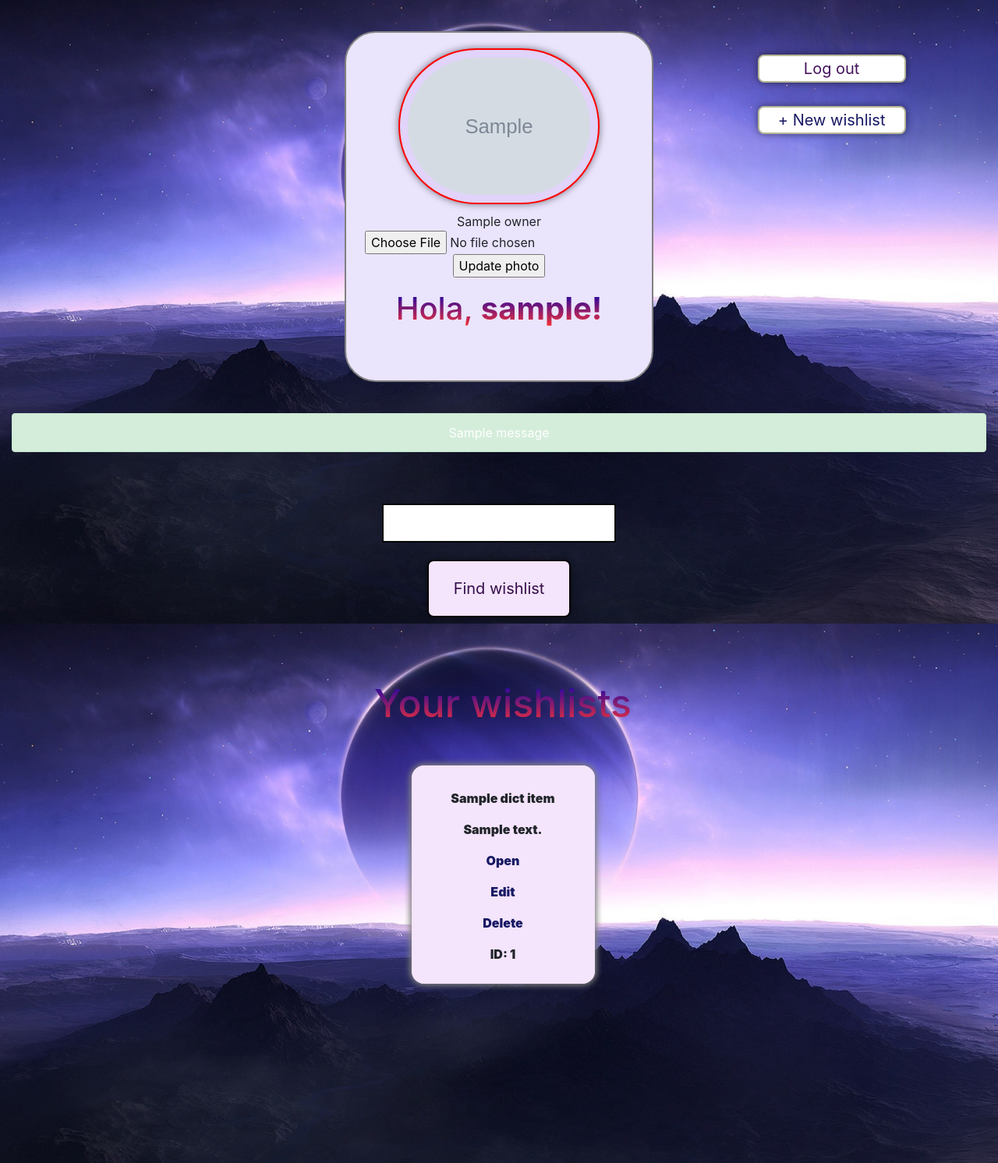
After one commit to itmo-wad/pinata, a Flask app: template templates/cabinet.html in a window 1280 px wide. The commit adds this page. Shown: the whole page at 78% size. Run offline with Flask 2, Linux system fonts and the light colour scheme; the template is opened without the code that fills it: most values are stand-ins (such as "Sample title", 1, 10 or a date in 2020); grey boxes marked "Sample" are stand-in pictures; one stand-in notice (Sample message) is shown; some libraries are stand-ins or nearby versions.

Commit message:
Add final cabinet

```diff
--- a/static/cabinet.css
+++ b/static/cabinet.css
@@ -1,6 +1,18 @@
 body{
-    text-align: center;
+    margin-top: 40px;
     background-color: rgba(252, 252, 252, 0.577);
+    background-image: url("back.jpg");
+    background-repeat: no-repeat;
+    background-position: center center;
+    background-attachment: fixed;
+    -webkit-background-size: cover;
+    -moz-background-size: cover;
+    -o-background-size: cover;
+    background-size: cover;
+}
+
+.inp{
+    border: 2px  solid rgb(6, 6, 6);
 }
 
 .avatar {
@@ -14,23 +26,29 @@ body{
 }
 
 .wrap1{
-    background-color: rgb(250, 228, 252);
+    background-color: rgba(234, 228, 252) ;
     padding-bottom: 60px;
-    margin-top: 20px;
+    padding-left: 20px;
+    padding-right: 20px;
     padding-top: 20px;
-    display: block;
-    margin-left: 30%;
-    margin-right: 30%;
+    text-align: center;
     border-radius: 40px;
     margin-bottom: 40px;
+    border: 2px  solid grey;
 
 }
 
+.pull{
+    text-align: center;
+    margin-top: 30px;
+
+}
 .wrap2{
     padding-bottom: 60px;
-    display: block;
     padding-top: 50px;
     margin-bottom: 20px;
+    text-align: center;
+
 }
 
 
@@ -42,8 +60,8 @@ body{
 }
 
 #id_button1{
-    background-color: #f0ecb3;
-    border: 2px solid rgb(200, 162, 226);
+    background-color: rgb(244, 228, 252);
+    border: 2px solid rgb(7, 7, 7);
     color: rgb(54, 13, 75);
     padding: 20px 32px;
     text-align: center;
@@ -55,7 +73,7 @@ body{
  }
 
  .button2{
-    background-color: #f0ecb3;
+    background-color: #ffffff;
     border: 2px solid rgb(182, 182, 151);
     color: rgb(23, 25, 99);
     text-align: center;
@@ -68,9 +86,9 @@ body{
  }
 
  .button3{
-    background-color: #d1d7f2;
+    background-color: #ffffff;
     border: 2px solid rgb(182, 182, 151);
-    color: rgb(54, 13, 75);
+    color: rgb(68, 19, 93);
     text-align: center;
     text-decoration: none;
     display: inline-block;
@@ -102,19 +120,7 @@ body{
     text-align: center;
  }
 
- .wrap3
- {
-    position: absolute;
-    top: 5%;
-    right: 5%;
-}
 
-
-.wrap5{
-    position: absolute;
-    top: 15%;
-    right: 5%;
-}
 
 .wishlists{
     display: flex;
@@ -122,25 +128,75 @@ body{
     margin-top: 20px;
     margin-bottom: 100px;
     padding-bottom: 100px;
-
     flex-wrap: wrap;
 
 }
 
 .wishlist{
+    background-color: rgb(244, 228, 252, 0.99);
     width: 235px;
-    height: 350px;
+    height: 280px;
     border-radius: 16px;
     box-shadow: 0 0 10px grey;
-    margin-right: 20px;
+
     font-weight: bolder;
     margin-bottom: 30px;
-    background-color:  white;
+    text-align: center;
+
 }
 
+
+.items_wrap{
+    margin: 0 auto;
+}
 #title{
     font-size: 50px;
     background: -webkit-linear-gradient(rgb(5, 2, 177), rgb(254, 50, 50));
     -webkit-background-clip: text;
     -webkit-text-fill-color: transparent;
+    text-align: center;
+    margin-bottom: 50px;
   }
+
+.title_item{
+    padding-top: 30px;
+}
+
+#flash{
+    color: white;
+    text-align: center;
+}
+
+.wrap4{
+        width: auto;
+        margin-left: 10px;
+}
+
+.input_photo {
+        background-color:rgb(244,228,252);
+        border-radius:8px;
+}
+
+.file_input {
+        background-color:rgb(244,228,252);
+}
+
+
+file_input:hover::before {
+  border-color: black;
+}
+
+file_input::before {
+  content: 'Select some files';
+  color: black;
+  display: inline-block;
+  background: -webkit-linear-gradient(top, #f9f9f9, #e3e3e3);
+}
+
+
+@media screen and (max-width: 996px) {
+    .wrap1{
+        width: 400px;
+
+    }
+}
--- /dev/null
+++ b/templates/cabinet.html
@@ -0,0 +1,117 @@
+<!DOCTYPE html>
+<html lang="en">
+<head>
+    <meta charset="UTF-8">
+    <title>Personal cabinet</title>
+   <!-- <link rel="stylesheet" href="../bootstrap/bootstrap.min.css"> -->
+    <link rel="stylesheet" href="../bootstrap/bootstrap-grid.min.css">
+    <link rel="stylesheet" href="../bootstrap/bootstrap.min.css">
+    <link href= "../static/cabinet.css" rel="stylesheet">
+</head>
+
+<body>
+    <div class="container-fluid">
+
+        <div class="row ">
+
+            <div class="col-lg-4">
+
+            </div>
+
+
+            <div class="col-lg-4 col-12 d-flex justify-content-center text-center">
+                <div class="wrap1">
+
+                    <div class="main_img">
+                        <figure>
+                            <img src="{{photo}}" alt="avatar" class="avatar">
+                            <figcaption>{{owner}}</figcaption>
+                            <form method="POST" enctype="multipart/form-data" action="/cabinet">
+                                 <input type="file" name="file">
+                                 <input type="submit" value="Update photo">
+                            </form>
+                        </figure>
+                    </div>
+                    <div class="hola">
+                        <h1> Hola, <b>{{username}}!</b></h1>
+                    </div>
+
+
+                </div><!-- wrap1 -->
+
+            </div><!-- col-sm-->
+
+
+            <div class="col-lg-4">
+                <div class="pull">
+                    <a href="{{ url_for('logout') }}" class="but"><button class="button3">Log out</button></a>
+                </div>
+                <div class="pull">
+                    <a href="{{ url_for('create') }}" class="but"><button class="button2">+ New wishlist</button></a>
+                </div>
+            </div>
+
+        </div> <!-- row-->
+
+        {% with messages = get_flashed_messages(with_categories=true) %}
+        {% if messages %}
+            {% for category, message in messages %}
+            <div class="alert alert-{{ category }}" role="alert" id="flash">
+                {{ message }}
+            </div>
+            {% endfor %}
+        {% endif %}
+        {% endwith %}
+
+            <div class="col-12">
+                <div class="wrap2">
+                    <form id="text" method="POST" action="/cabinet">
+                        <div>
+                            <p><textarea name="search" placeholder="Input wishlist ID" required form="text" class="inp">                                                </textarea></p>
+                            <input type="submit" id="id_button1" value="Find wishlist">
+                        </div>
+                    </form>
+                </div>
+            </div>
+        </div>
+
+
+    </div>
+    <div class="wrap4">
+        <div class="container">
+
+            <div class="items_wrap">
+                <h1 id="title">Your wishlists</h1>
+
+
+                    <div class="column">
+                        <div class="wishlists">
+                           {% for dict_item in wishlists %}
+                            <div class=" col-6 col-xl-3 d-flex justify-content-center text-center" >
+                                <div class="wishlist" id="item1">
+                                    <div class="wishlist" id="item1">
+                                        <p class="title_item">{{dict_item['title']}}</p>
+                                        <p>{{dict_item['description']}}</p>
+                                        <p><a href="{{ url_for('wishlist',list_id=dict_item['listid']) }}">Open</a></p>
+                                        <p><a href="{{ url_for('edit',list_id=dict_item['listid']) }}">Edit</a></p>
+                                        <p><a href="{{ url_for('delete',list_id=dict_item['listid']) }}">Delete</a></p>
+                                        <p>ID: {{dict_item['listid']}}</p>
+                                    </div>
+                                 </div>
+                            </div>
+                            {% endfor %}
+                        </div>
+                    </div>
+                </div>
+            </div>
+
+        </div>
+
+
+
+</div>
+
+</div>
+
+</body>
+</html>
```
